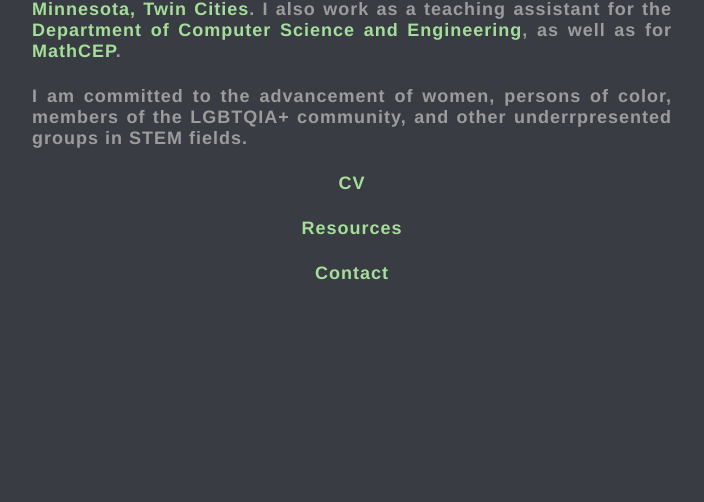
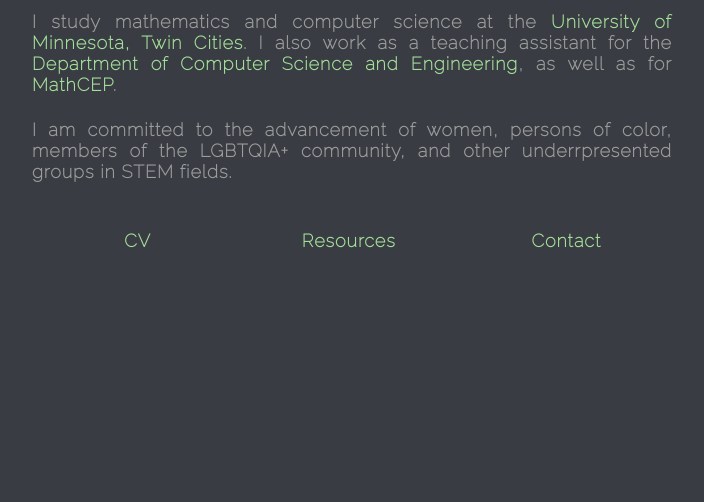
Before and after one commit to jvlyn/jvlyn.github.io, a plain HTML site: page index.html in a window 1280 px wide. Shown: the part 298-800 px from the top of the page, without its empty margins (288-992 px from the left). Drawn offline with Linux system fonts and the light colour scheme.

Commit message:
removing fancy formatting

```diff
--- a/index.html
+++ b/index.html
@@ -1,17 +1,18 @@
 <!DOCTYPE html>
 <html lang="en">
   <head>
-
     <meta charset="utf-8">
     <title> Julie Yuan </title>
-    <link rel="stylesheet" href="Skeleton-2.0.4/css/skeleton.css">
+
+    <link href="https://fonts.googleapis.com/css?family=Raleway:100" rel="stylesheet">
 
     <style type="text/css">
 
     body {
       color: #9c9c9c;
       background: #393c42;
-      font-family: "Helvetica Neue";
+      font-family: "Raleway";
+      font-weight: 200;
     }
 
     .centered {
@@ -51,6 +52,25 @@
       text-decoration: none;
     }
 
+    a:hover {
+      color: #4286f4;
+    }
+
+    .column-left {
+      float: left;
+      width: 33%;
+    }
+
+    .column-center {
+      display: inline-block;
+      width: 33%;
+    }
+
+    .column-right {
+      float: right;
+      width: 33%;
+    }
+
     </style>
 
   </head>
@@ -58,7 +78,6 @@
   <body>
 
   <div class="container centered">
-    <div class="twelve columns">
       <h1 class="header">Hello, I'm Julie.</h1>
 
       <h4 class="body">
@@ -75,19 +94,16 @@
         of the LGBTQIA+ community, and other underrpresented groups in STEM
         fields.
       </h4>
-    </div>
 
-    <div class="row">
-      <div class="one-third column">
+      <div class="column-left">
         <h4 class="bottom-link"> <a href="/Resume-Jan-2018">CV</a> </h4>
       </div>
-      <div class="one-third column">
+      <div class="column-center">
         <h4 class="bottom-link"> <a href="/Resources">Resources</a> </h4>
       </div>
-      <div class="one-third column">
+      <div class="column-right">
         <h4 class="bottom-link"> <a href="/Contact">Contact</a> </h4>
       </div>
-    </div>
 
   </div>
 
```
